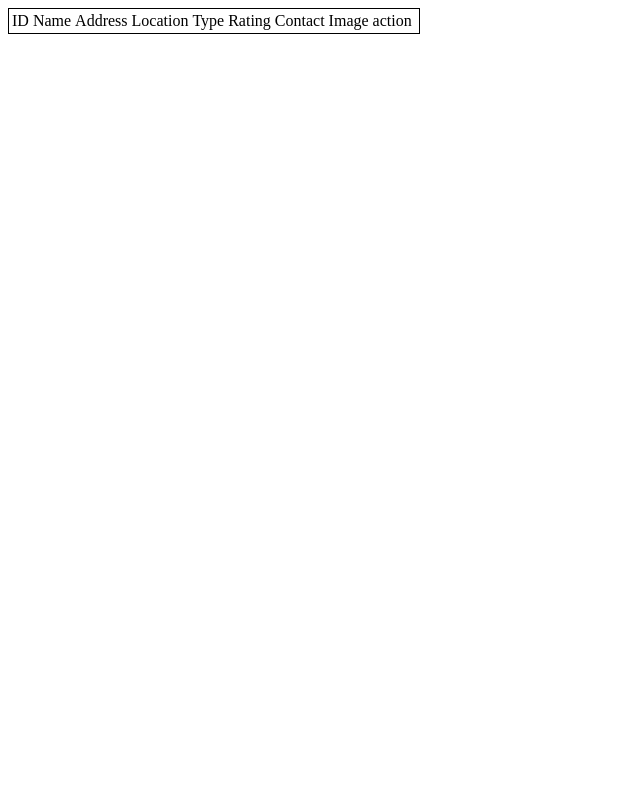
After one commit to MubarraAILabs/HotelBooking, a Django app: page /app/lst/ in a window 1280 px wide. The commit adds this page. Shown: the whole page, without its empty margins (0-640 px from the left). Run offline with Django 5.2, Linux system fonts and the light colour scheme; data that the repository does not hold is empty.

Commit message:
My second commit for hotelapp

```diff
--- a/HotelBooking/settings.py
+++ b/HotelBooking/settings.py
@@ -16,6 +16,8 @@ import os
 BASE_DIR = Path(__file__).resolve().parent.parent
 TEMPLATES = os.path.join(BASE_DIR, 'templates')
 
+MEDIA_URL = '/media/'
+MEDIA_ROOT = os.path.join(BASE_DIR, 'media')
 # Quick-start development settings - unsuitable for production
 # See https://docs.djangoproject.com/en/5.1/howto/deployment/checklist/
 
--- a/HotelBooking/urls.py
+++ b/HotelBooking/urls.py
@@ -24,4 +24,4 @@ urlpatterns = [
     path("admin/", admin.site.urls),
     path("app/",include("hotelapp.urls"))
 
-]+ static(settings.MEDIA_URL, document_root = settings.MEDIA_ROOT)
+] + static(settings.MEDIA_URL, document_root = settings.MEDIA_ROOT)
--- a/hotelapp/models.py
+++ b/hotelapp/models.py
@@ -4,11 +4,13 @@ from django.db import models
 class Hotel(models.Model):
     hotelId = models.AutoField(primary_key=True)
     hotelName = models.CharField(max_length=100)
+    address = models.CharField(max_length=200)
     location = models.CharField(max_length=100)
     hotelType = models.CharField(max_length=100)
     rating = models.IntegerField()
     contact = models.CharField(max_length=100)
     hotel_image = models.ImageField(null=True, blank=True, upload_to="images/")
+
 
 class Category(models.Model):
     hotel = models.ForeignKey(Hotel, on_delete=models.CASCADE)
--- a/hotelapp/urls.py
+++ b/hotelapp/urls.py
@@ -2,5 +2,9 @@ from django.urls import path
 from . import views
 
 urlpatterns = [
-    path("we/",views.saveHotels),
+    path("add/",views.saveHotels),
+    path("lst/",views.showHotels),
+    path("update/",views.updateHotels,name="update"),
+    path("lst/delete/<int:id>",views.deleteHotels,name="delete"),
+    path("lst/edit/<int:id>",views.editHotels,name="edit"),
 ]
--- a/hotelapp/views.py
+++ b/hotelapp/views.py
@@ -7,13 +7,43 @@ def saveHotels(request):
     if request.method=='POST':
         hname=request.POST['hotelName']
         hlocation=request.POST['location']
+        haddress=request.POST['address']
         htype=request.POST['hotelType']
         hrating=request.POST['rating']
         hcontact=request.POST['contact']
-        himage=request.FILES['hotel_image']
-        new_hotel=Hotel(hotelName=hname,location=hlocation,hotelType=htype,rating=hrating,contact=hcontact,hotel_image=himage)
+        himage=request.FILES.get('hotel_image')
+        new_hotel=Hotel(hotelName=hname,address=haddress,location=hlocation,hotelType=htype,rating=hrating,contact=hcontact,hotel_image=himage)
     #name from models = name from function saveHotels
         Hotel.save(new_hotel)
         return HttpResponse("<h1>Success ....</h1>")
     else:
         return render(request, 'AddHotels.html')
+
+def showHotels(request):
+    data = Hotel.objects.all()
+    return render(request, 'hotelList.html', {'hotels': data})
+
+def updateHotels(request):
+    if request.method=='POST':
+        hId=request.POST['hotelId']
+        hname=request.POST['hotelName']
+        hlocation=request.POST['location']
+        haddress=request.POST['address']
+        htype=request.POST['hotelType']
+        hrating=request.POST['rating']
+        hcontact=request.POST['contact']
+        himage=request.FILES.get('hotel_image')
+        data=Hotel.objects.filter(hotelId=hId)
+        data.update(hotelName=hname,address=haddress,location=hlocation,hotelType=htype,rating=hrating,contact=hcontact,hotel_image=himage)
+    #name from models = name from function saveHotels
+        return HttpResponse("<h1>Success ....</h1>")
+    else:
+        return render(request, 'updateHotel.html')
+
+def deleteHotels(request, id):
+    data=Hotel.objects.filter(hotelId=id)
+    data.delete()
+    return HttpResponse("<h1>Success ....</h1>")
+def editHotels(request, id):
+        data=Hotel.objects.get(hotelId=id)
+        return render(request, 'updateHotel.html', {'hotel': data})
--- /dev/null
+++ b/templates/hotelList.html
@@ -0,0 +1,44 @@
+<html>
+  {% load static %}
+  <head>
+    <title>Hotel List</title>
+  </head>
+  <body>
+    <table style="border: 1px solid black">
+      <tr>
+        <td>ID</td>
+        <td>Name</td>
+        <td>Address</td>
+        <td>Location</td>
+        <td>Type</td>
+        <td>Rating</td>
+        <td>Contact</td>
+        <td>Image</td>
+        <td colspan="2">action</td>
+        <td></td>
+      </tr>
+
+      {% for i in hotels %}
+      <tr>
+        <td>{{i.hotelId}}</td>
+        <td>{{i.hotelName}}</td>
+        <td>{{i.address}}</td>
+        <td>{{i.location}}</td>
+        <td>{{i.hotelType}}</td>
+        <td>{{i.rating}}</td>
+        <td>{{i.contact}}</td>
+        <td>
+          <img
+            src="/{{i.hotel_image}}"
+            alt="no image"
+            height="200px"
+            width="200px"
+          />
+        </td>
+        <td><a href="edit/{{i.hotelId}}">edit</a></td>
+        <td><a href="delete/{{i.hotelId}}">delete</a></td>
+      </tr>
+      {% endfor %}
+    </table>
+  </body>
+</html>
```
Also changed, not shown: templates/AddHotels.html (+12 -1 lines), templates/updateHotel.html (added, +70 -0 lines), hotelapp/migrations/0002_hotel_address.py (added), images/mubarra_1.jpg (added).
